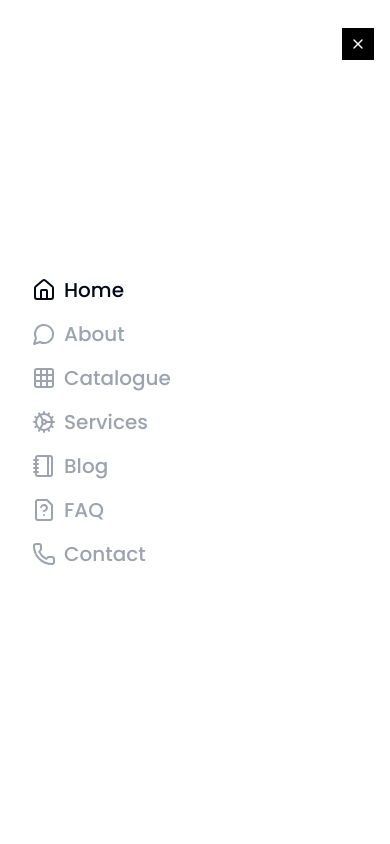
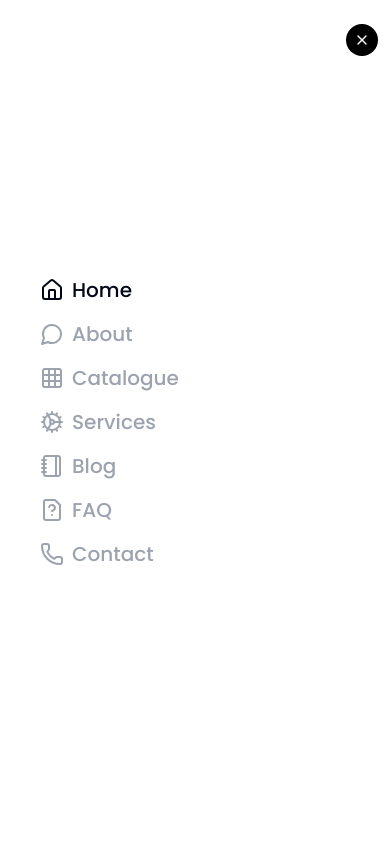
Before and after one commit to shashankaz/relix, a React (Vite) app: page / in a window 390 px wide. Both pictures are taken after a click on the button 362 px from the left and 40 px from the top of the page. Shown: the top 844 px of the page. Built offline with nearby package versions, Linux system fonts and the light colour scheme; a web font is replaced by a local one.

Commit message:
feat: improve Navbar styling and responsiveness with utility functions

```diff
--- a/src/components/Navbar.tsx
+++ b/src/components/Navbar.tsx
@@ -14,6 +14,7 @@ import { Link, useLocation } from "react-router";
 import { Button } from "./ui/button";
 import { useGSAP } from "@gsap/react";
 import { AnimatePresence, motion } from "motion/react";
+import { cn } from "@/lib/utils";
 // import gsap from "gsap";
 
 const Navbar = () => {
@@ -63,9 +64,13 @@ const Navbar = () => {
 
   return (
     <div
-      className={`h-20 backdrop-blur-sm bg-white/50 sticky top-0 left-0 right-0 transition-transform ${
-        showNavbar ? "translate-y-0" : "-translate-y-full"
-      } flex items-center justify-between z-10`}
+      className={cn(
+        "h-20 backdrop-blur-sm bg-white/50 flex items-center justify-between z-10",
+        !isOpen
+          ? "sticky top-0 left-0 right-0 transition-transform"
+          : "fixed inset-0 z-[9999]",
+        showNavbar && !isOpen ? "translate-y-0" : "-translate-y-full"
+      )}
     >
       <div className="flex items-center gap-8">
         <Link to="/">
@@ -165,14 +170,14 @@ interface OverLayProps {
 
 const OverLay = ({ setIsOpen, location }: OverLayProps) => {
   return (
-    <div id="mobile-menu" className="bg-white h-screen">
+    <div id="mobile-menu" className="bg-white h-screen mt-20">
       <button
-        className="fixed right-0 top-7 bg-black text-white p-2"
+        className="fixed right-3 top-[6.5rem] bg-black text-white p-2 rounded-full"
         onClick={() => setIsOpen(false)}
       >
         <X className="size-4" />
       </button>
-      <ul className="flex flex-col gap-4 justify-center h-full text-xl font-medium px-4">
+      <ul className="flex flex-col gap-4 justify-center h-full text-xl font-medium px-10">
         <li
           className={`flex items-center flex-row-reverse justify-end gap-2 ${
             location !== "/" ? "text-gray-400" : ""
```
